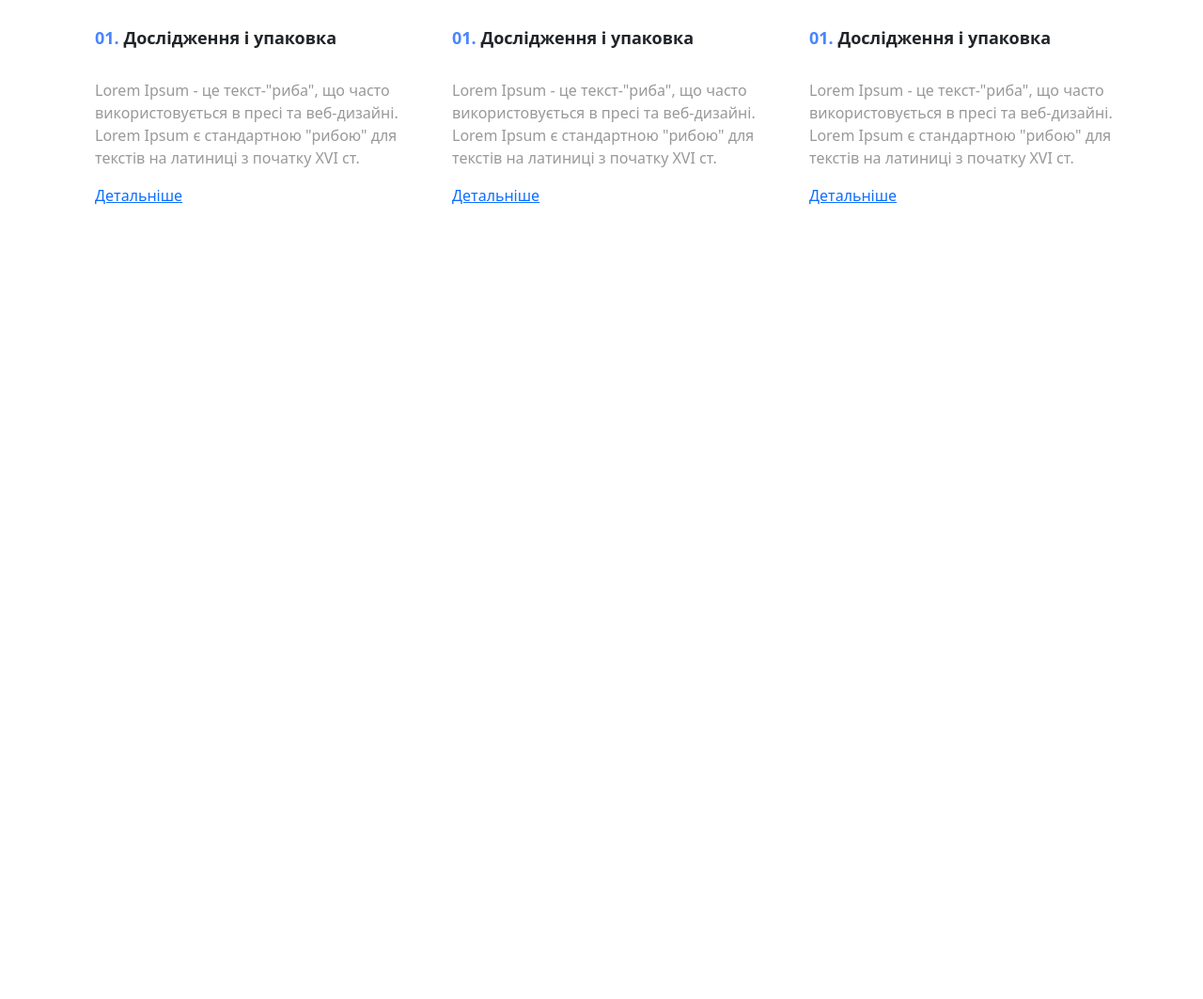
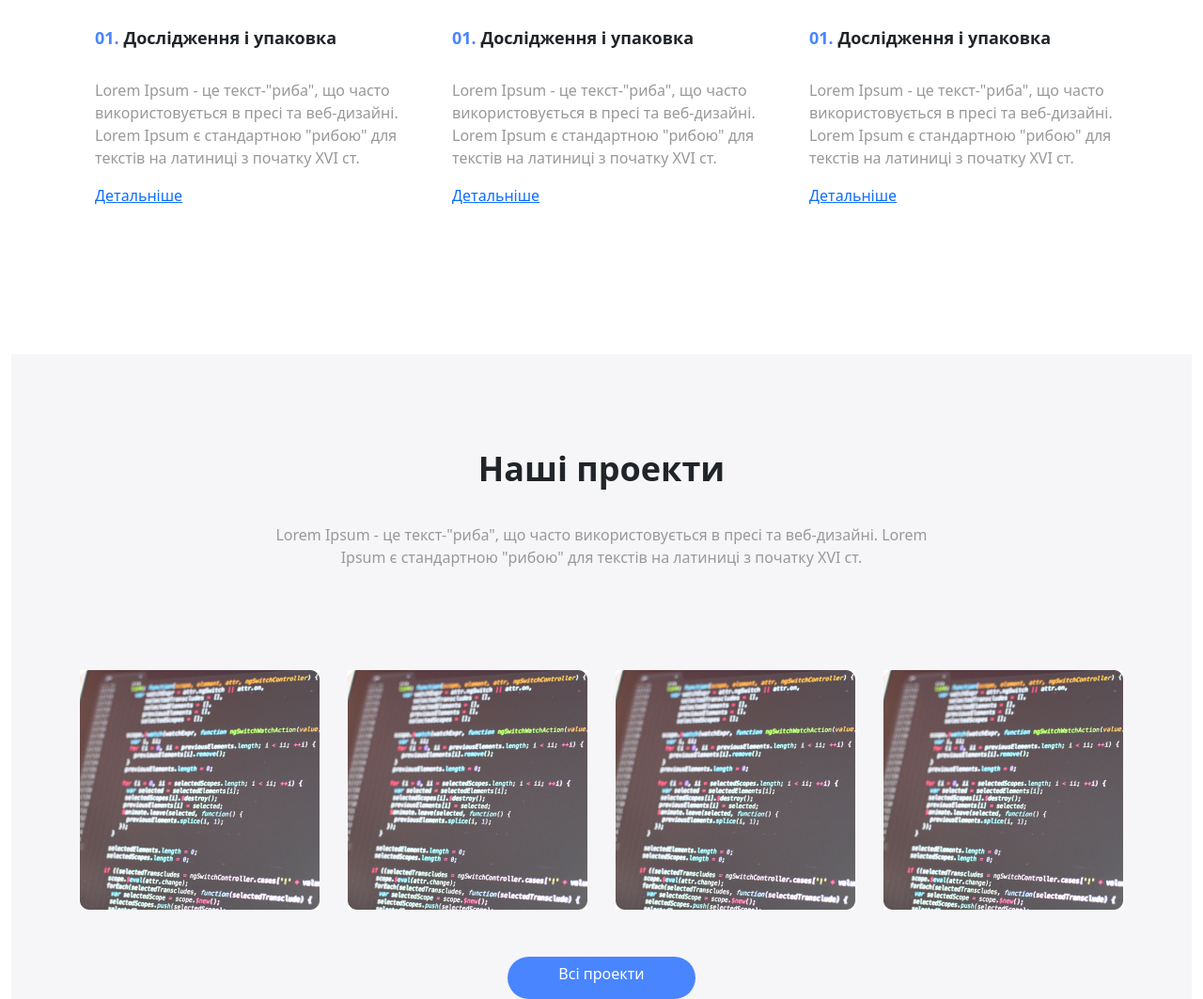
Before and after one commit to Maxim-Shu/project, a plain HTML site: page index.html in a window 1280 px wide. Shown: the part 2965-4028 px from the top of the page at 94% size. Before the commit the page ends 3185 px from the top, so only its background shows below. Drawn offline with nearby package versions, Linux system fonts and the light colour scheme.

Commit message:
commit projects

```diff
--- a/index.html
+++ b/index.html
@@ -165,7 +165,7 @@
         <ul class="services-list">
           <li class="services-item">
             <img src="./img/services.jpg" alt="services" />
-            <p class="services-text"><span>01. </span>Дослідження і упаковка</h3>
+            <p class="services-text"><span>01. </span>Дослідження і упаковка</p>
             <p class="services-lorem">
               Lorem Ipsum - це текст-"риба", що часто використовується в пресі
               та веб-дизайні. Lorem Ipsum є стандартною "рибою" для текстів на
@@ -175,7 +175,7 @@
           </li>
           <li class="services-item">
             <img src="./img/services.jpg" alt="services" />
-            <p class="services-text"><span>01. </span>Дослідження і упаковка</h3>
+            <p class="services-text"><span>01. </span>Дослідження і упаковка</p>
             <p class="services-lorem">
               Lorem Ipsum - це текст-"риба", що часто використовується в пресі
               та веб-дизайні. Lorem Ipsum є стандартною "рибою" для текстів на
@@ -185,7 +185,7 @@
           </li>
           <li class="services-item">
             <img src="./img/services.jpg" alt="services" />
-            <p class="services-text"><span>01. </span>Дослідження і упаковка</h3>
+            <p class="services-text"><span>01. </span>Дослідження і упаковка</p>
             <p class="services-lorem">
               Lorem Ipsum - це текст-"риба", що часто використовується в пресі
               та веб-дизайні. Lorem Ipsum є стандартною "рибою" для текстів на
@@ -194,6 +194,21 @@
             <a href="#">Детальніше</a>
           </li>
         </ul>
+      </section>
+      <section class="projects">
+        <h2>Наші проекти</h2>
+        <p>
+          Lorem Ipsum - це текст-"риба", що часто використовується в пресі та
+          веб-дизайні. Lorem Ipsum є стандартною "рибою" для текстів на латиниці
+          з початку XVI ст.
+        </p>
+        <div class="project-exemple">
+          <img src="./img/Rectangle 2.1.jpg" alt="" />
+          <img src="./img/Rectangle 2.1.jpg" alt="" />
+          <img src="./img/Rectangle 2.1.jpg" alt="" />
+          <img src="./img/Rectangle 2.1.jpg" alt="" />
+        </div>
+        <button>Всі проекти</button>
       </section>
     </div>
 
--- a/style.css
+++ b/style.css
@@ -298,6 +298,39 @@ padding-top: 32px;
   font-weight: 500px;
 }
 
+.projects {
+  margin-top: 440px;
+  padding-top: 100px;
+  background: #F6F6F8;
+  display: flex;
+  flex-direction: column;
+  align-items: center;
+}
+
+.projects h2 {
+  font-size: 36px;
+  font-style: normal;
+  font-weight: 700  ;
+}
+
+.projects p {
+  width: 730px;
+  text-align: center;
+  color: #999;
+  margin-top: 28px;
+}
+
+.projects div {
+  margin-top: 92px;
+  display: flex;
+  gap: 30px;
+}
+
+.projects button {
+  border-radius: 30px;
+  margin-top: 50px;
+}
+
 .btn:hover {
   background: #0050cc;
 }
```
Also changed, not shown: img/Rectangle 2.1.jpg (added).
